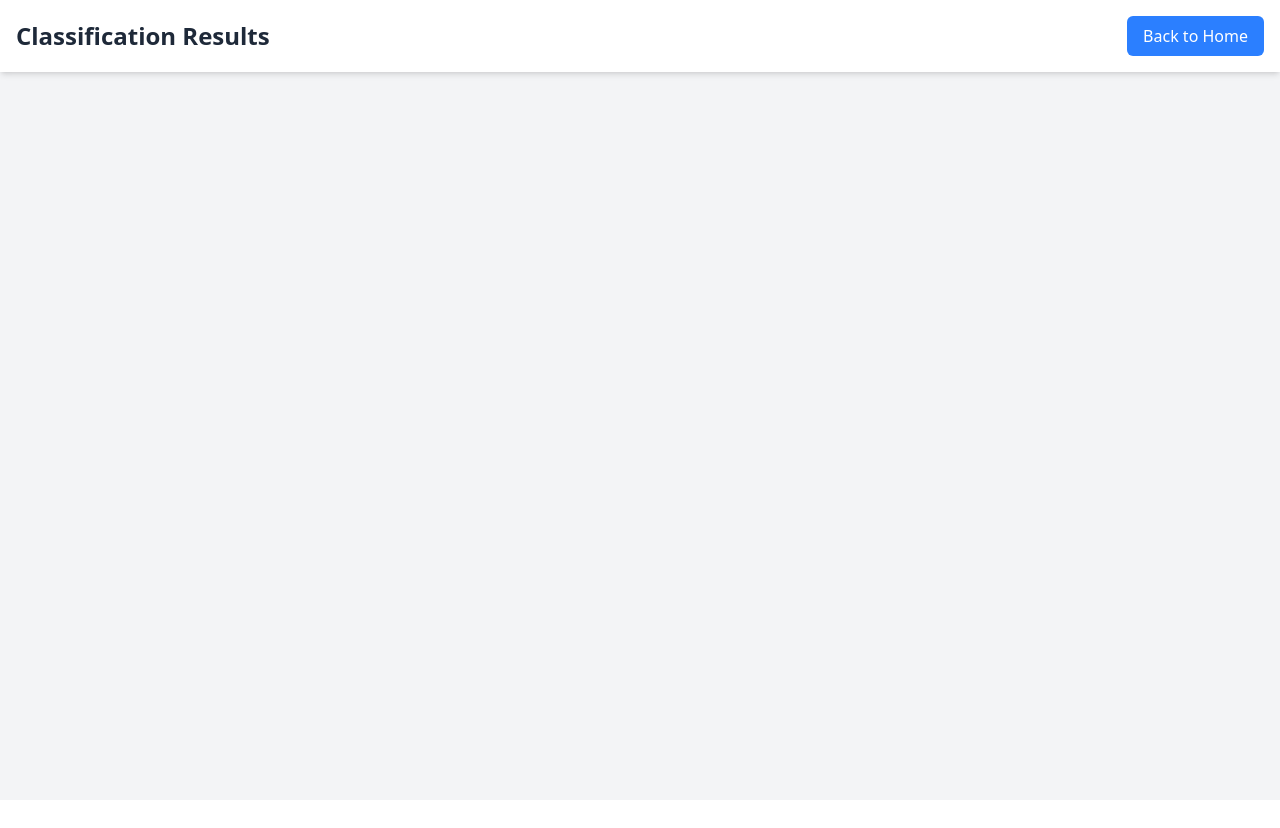
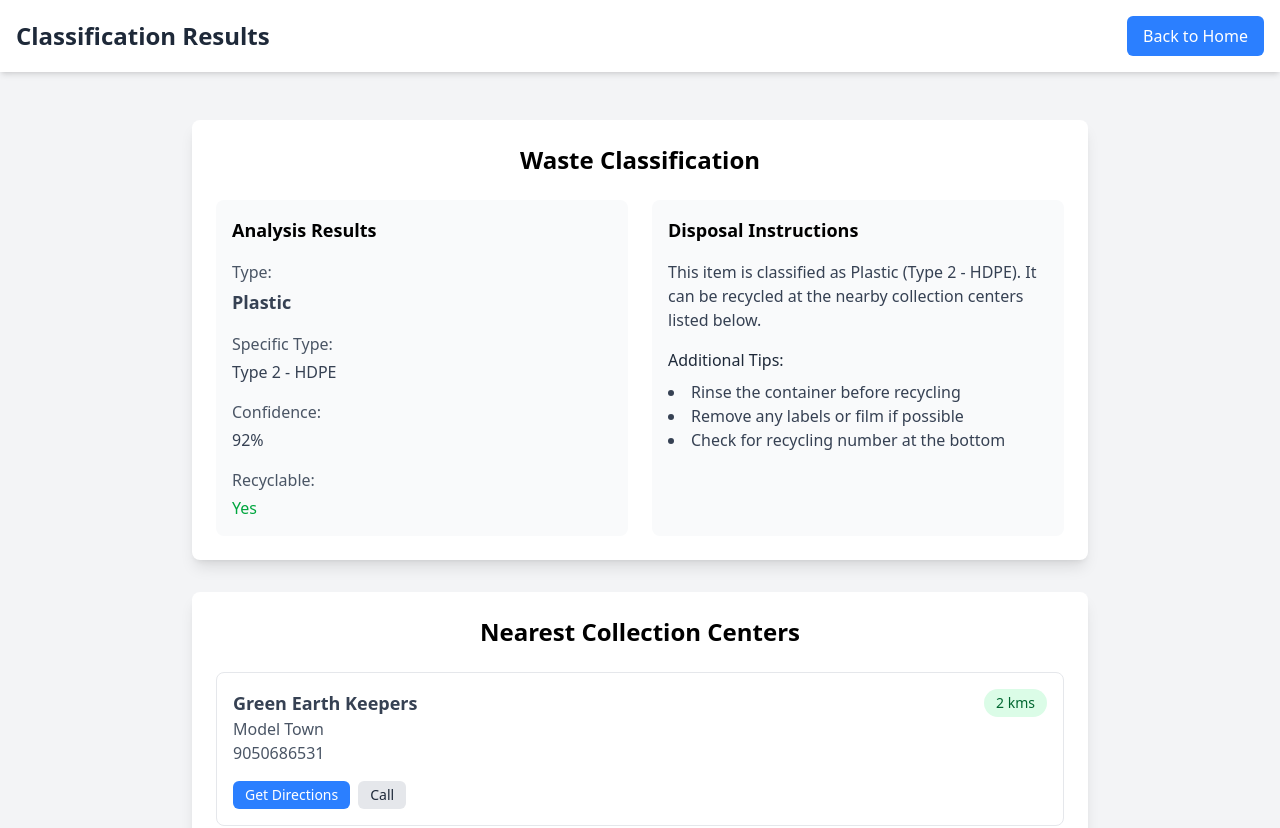
Before and after one commit to ladyvengean/waste-mernstack, a React (Vite) app in the folder react/: page /results in a window 1280 px wide. Shown: the top 828 px of the page. Before the commit the page ends 800 px from the top, so only its background shows below. Built offline with nearby package versions, Linux system fonts and the light colour scheme.

Commit message:
fixed css

```diff
--- a/react/src/pages/ResultPage.jsx
+++ b/react/src/pages/ResultPage.jsx
@@ -1,14 +1,189 @@
 
 
 
-import React from 'react';
+// import React from 'react';
+// import { useNavigate } from 'react-router-dom';
+
+// function ResultPage() {
+//   const navigate = useNavigate();
+//   const result = localStorage.getItem('result');
+
+//   //mock data
+//   const mockData = {
+//     classification: 'Plastic',
+//     confidence: 92,
+//     recyclable: true,
+//     wasteType: 'Type 2 - HDPE',
+//     nearestCollectors: [
+//       { id: 1, name: 'Green Earth Keepers', distance: '2 kms', address: 'Model Town', phone: '9050686531' },
+//       { id: 2, name: 'City Waste', distance: '5 kms', address: 'GTB nagar', phone: '984563721' },
+//       { id: 3, name: 'Eco-waste Collectors', distance: '7 kms', address: 'Patel Chest', phone: '76847463728' },
+//     ]
+//   };
+
+//   const goToHome = () => {
+//     navigate('/main');
+//   };
+
+//   return (
+//     <div className="min-h-screen bg-gray-100">
+//       <header className="bg-white shadow-md p-4">
+//         <div className="container mx-auto flex justify-between items-center">
+//           <h1 className="text-2xl font-bold text-gray-800">Classification Results</h1>
+//           <button
+//             onClick={goToHome}
+//             className="bg-blue-500 hover:bg-blue-600 text-white px-4 py-2 rounded-md transition duration-300"
+//           >
+//             Back to Home
+//           </button>
+//         </div>
+//       </header>
+//       <div>{result}</div>
+//       {/* <main className="container mx-auto p-4 mt-8">
+//         <div className="max-w-4xl mx-auto">
+
+//           <div className="bg-white rounded-lg shadow-lg p-6 mb-8">
+//             <h2 className="text-2xl font-bold text-center mb-6">Waste Classification</h2>
+
+//             <div className="grid grid-cols-1 md:grid-cols-2 gap-6">
+//               <div className="bg-gray-50 p-4 rounded-lg">
+//                 <h3 className="text-lg font-semibold mb-4">Analysis Results</h3>
+//                 <div className="space-y-3">
+//                   <div className="flex justify-between">
+//                     <span className="text-gray-600">Type:</span>
+//                     <span className="font-medium">{mockData.classification}</span>
+//                   </div>
+//                   <div className="flex justify-between">
+//                     <span className="text-gray-600">Specific Type:</span>
+//                     <span className="font-medium">{mockData.wasteType}</span>
+//                   </div>
+//                   <div className="flex justify-between">
+//                     <span className="text-gray-600">Confidence:</span>
+//                     <span className="font-medium">{mockData.confidence}%</span>
+//                   </div>
+//                   <div className="flex justify-between">
+//                     <span className="text-gray-600">Recyclable:</span>
+//                     <span className={`font-medium ${mockData.recyclable ? 'text-green-600' : 'text-red-600'}`}>
+//                       {mockData.recyclable ? 'Yes' : 'No'}
+//                     </span>
+//                   </div>
+//                 </div>
+//               </div>
+
+//               <div className="bg-gray-50 p-4 rounded-lg">
+//                 <h3 className="text-lg font-semibold mb-4">Disposal Instructions</h3>
+//                 <p className="text-gray-700">
+//                   This item is classified as {mockData.classification} ({mockData.wasteType}).
+//                   {mockData.recyclable
+//                     ? ' It can be recycled at the nearby collection centers listed below.'
+//                     : ' This type of waste should be disposed of in general waste bins.'}
+//                 </p>
+//                 <div className="mt-4">
+//                   <h4 className="font-medium text-gray-800">Additional Tips:</h4>
+//                   <ul className="list-disc list-inside text-gray-700 mt-2">
+//                     <li>Ensure the item is clean and dry before recycling</li>
+//                     <li>Remove any non-recyclable parts</li>
+//                     <li>Check local guidelines for specific instructions</li>
+//                   </ul>
+//                 </div>
+//               </div>
+//             </div>
+//           </div>
+
+//           {/* Nearest collectors */}
+//           {/* <div className="bg-white rounded-lg shadow-lg p-6">
+//             <h2 className="text-2xl font-bold text-center mb-6">Nearest Collection Centers</h2>
+
+//             <div className="space-y-4">
+//               {mockData.nearestCollectors.map(collector => (
+//                 <div key={collector.id} className="border border-gray-200 rounded-lg p-4 hover:shadow-md transition duration-300">
+//                   <div className="flex justify-between items-start">
+//                     <div>
+//                       <h3 className="text-lg font-semibold text-blue-600">{collector.name}</h3>
+//                       <p className="text-gray-600">{collector.address}</p>
+//                       <p className="text-gray-600">{collector.phone}</p>
+//                     </div>
+//                     <div className="bg-green-100 text-green-800 px-3 py-1 rounded-full text-sm font-medium">
+//                       {collector.distance}
+//                     </div>
+//                   </div>
+
+//                   <div className="mt-4 flex space-x-2">
+//                     <button className="bg-blue-500 hover:bg-blue-600 text-white px-3 py-1 rounded-md text-sm transition duration-300">
+//                       Get Directions
+//                     </button>
+//                     <button className="bg-gray-200 hover:bg-gray-300 text-gray-800 px-3 py-1 rounded-md text-sm transition duration-300">
+//                       Call
+//                     </button>
+//                   </div>
+//                 </div>
+//               ))}
+//             </div>
+//           </div>
+//         </div>
+//       </main> */}
+//     </div>
+//   );
+// }
+
+// export default ResultPage;
+
+
+
+
+
+
+
+
+import React, { useState, useEffect } from 'react';
 import { useNavigate } from 'react-router-dom';
 
 function ResultPage() {
   const navigate = useNavigate();
-  const result = localStorage.getItem('result');
+  const [resultData, setResultData] = useState(null);
 
-  //mock data
+  useEffect(() => {
+    // Get result from localStorage and parse it
+    const resultString = localStorage.getItem('result');
+    if (resultString) {
+      try {
+        // Try to parse as JSON first
+        const parsedResult = JSON.parse(resultString);
+        setResultData(parsedResult);
+      } catch (error) {
+        console.error('Error parsing result as JSON:', error);
+
+        // If it's not valid JSON, try to extract information from the text
+        const result = resultString.trim();
+
+        // Extract classification (assuming it follows a pattern like "That's **electric_waste**")
+        let classification = "Unknown";
+        const classMatch = result.match(/That's \*\*(.*?)\*\*/);
+        if (classMatch && classMatch[1]) {
+          classification = classMatch[1].replace(/_/g, ' ');
+        }
+
+        // Extract description (everything after the classification)
+        let description = result;
+        if (classMatch) {
+          const descriptionStart = result.indexOf('.', result.indexOf(classMatch[0]));
+          if (descriptionStart !== -1) {
+            description = result.substring(descriptionStart + 1).trim();
+          }
+        }
+
+        // Create a structured object from the text
+        setResultData({
+          classification: classification.charAt(0).toUpperCase() + classification.slice(1),
+          description: description,
+          // Default values for other fields
+          recyclable: classification.includes('plastic') || classification.includes('paper') || classification.includes('glass'),
+        });
+      }
+    }
+  }, []);
+
+  // Fallback to mock data if no result data is available
   const mockData = {
     classification: 'Plastic',
     confidence: 92,
@@ -21,9 +196,20 @@ function ResultPage() {
     ]
   };
 
+  const displayData = resultData || mockData;
+
   const goToHome = () => {
     navigate('/main');
   };
+
+  if (!displayData) {
+    return <div className="min-h-screen bg-gray-100 flex items-center justify-center">Loading...</div>;
+  }
+
+  // Format the classification to be properly capitalized and spaced
+  const formattedClassification = displayData.classification
+    ? displayData.classification.replace(/_/g, ' ').replace(/\b\w/g, (char) => char.toUpperCase())
+    : 'Unknown';
 
   return (
     <div className="min-h-screen bg-gray-100">
@@ -38,8 +224,8 @@ function ResultPage() {
           </button>
         </div>
       </header>
-      <div>{result}</div>
-      {/* <main className="container mx-auto p-4 mt-8">
+
+      <main className="container mx-auto p-4 mt-8">
         <div className="max-w-4xl mx-auto">
 
           <div className="bg-white rounded-lg shadow-lg p-6 mb-8">
@@ -48,23 +234,30 @@ function ResultPage() {
             <div className="grid grid-cols-1 md:grid-cols-2 gap-6">
               <div className="bg-gray-50 p-4 rounded-lg">
                 <h3 className="text-lg font-semibold mb-4">Analysis Results</h3>
-                <div className="space-y-3">
-                  <div className="flex justify-between">
-                    <span className="text-gray-600">Type:</span>
-                    <span className="font-medium">{mockData.classification}</span>
+                <div className="space-y-4">
+                  <div>
+                    <span className="text-gray-600 font-medium block mb-1">Type:</span>
+                    <span className="font-semibold text-lg text-gray-700 block">{formattedClassification}</span>
                   </div>
-                  <div className="flex justify-between">
-                    <span className="text-gray-600">Specific Type:</span>
-                    <span className="font-medium">{mockData.wasteType}</span>
+
+                  {displayData.wasteType && (
+                    <div>
+                      <span className="text-gray-600 font-medium block mb-1">Specific Type:</span>
+                      <span className="font-medium block text-gray-700">{displayData.wasteType}</span>
                     </div>
-                  <div className="flex justify-between">
-                    <span className="text-gray-600">Confidence:</span>
-                    <span className="font-medium">{mockData.confidence}%</span>
+                  )}
+
+                  {displayData.confidence && (
+                    <div>
+                      <span className="text-gray-600 font-medium block mb-1">Confidence:</span>
+                      <span className="font-medium block text-gray-700">{displayData.confidence}%</span>
                     </div>
-                  <div className="flex justify-between">
-                    <span className="text-gray-600">Recyclable:</span>
-                    <span className={`font-medium ${mockData.recyclable ? 'text-green-600' : 'text-red-600'}`}>
-                      {mockData.recyclable ? 'Yes' : 'No'}
+                  )}
+
+                  <div>
+                    <span className="text-gray-600 font-medium block mb-1">Recyclable:</span>
+                    <span className={`font-medium block ${displayData.recyclable ? 'text-green-600' : 'text-red-600'}`}>
+                      {displayData.recyclable !== undefined ? (displayData.recyclable ? 'Yes' : 'No') : 'Unknown'}
                     </span>
                   </div>
                 </div>
@@ -72,18 +265,43 @@ function ResultPage() {
 
               <div className="bg-gray-50 p-4 rounded-lg">
                 <h3 className="text-lg font-semibold mb-4">Disposal Instructions</h3>
-                <p className="text-gray-700">
-                  This item is classified as {mockData.classification} ({mockData.wasteType}).
-                  {mockData.recyclable
+
+                {displayData.description ? (
+                  <p className="text-gray-700 mb-4">{displayData.description}</p>
+                ) : (
+                  <p className="text-gray-700 mb-4">
+                    This item is classified as {formattedClassification}
+                    {displayData.wasteType ? ` (${displayData.wasteType})` : ''}.
+                    {displayData.recyclable
                       ? ' It can be recycled at the nearby collection centers listed below.'
-                    : ' This type of waste should be disposed of in general waste bins.'}
+                      : displayData.recyclable === false
+                        ? ' This type of waste should be disposed of in general waste bins.'
+                        : ' Please check local guidelines for disposal instructions.'}
                   </p>
+                )}
+
                 <div className="mt-4">
                   <h4 className="font-medium text-gray-800">Additional Tips:</h4>
                   <ul className="list-disc list-inside text-gray-700 mt-2">
+                    {formattedClassification.toLowerCase().includes('electric') || formattedClassification.toLowerCase().includes('electronic') ? (
+                      <>
+                        <li>Take to an e-waste collection center</li>
+                        <li>Never dispose of in regular trash</li>
+                        <li>Many electronics stores offer recycling programs</li>
+                      </>
+                    ) : formattedClassification.toLowerCase().includes('plastic') ? (
+                      <>
+                        <li>Rinse the container before recycling</li>
+                        <li>Remove any labels or film if possible</li>
+                        <li>Check for recycling number at the bottom</li>
+                      </>
+                    ) : (
+                      <>
                         <li>Ensure the item is clean and dry before recycling</li>
                         <li>Remove any non-recyclable parts</li>
                         <li>Check local guidelines for specific instructions</li>
+                      </>
+                    )}
                   </ul>
                 </div>
               </div>
@@ -91,15 +309,16 @@ function ResultPage() {
           </div>
 
           {/* Nearest collectors */}
-          {/* <div className="bg-white rounded-lg shadow-lg p-6">
+          {displayData.nearestCollectors && displayData.nearestCollectors.length > 0 && (
+            <div className="bg-white rounded-lg shadow-lg p-6">
               <h2 className="text-2xl font-bold text-center mb-6">Nearest Collection Centers</h2>
 
               <div className="space-y-4">
-              {mockData.nearestCollectors.map(collector => (
+                {displayData.nearestCollectors.map(collector => (
                   <div key={collector.id} className="border border-gray-200 rounded-lg p-4 hover:shadow-md transition duration-300">
                     <div className="flex justify-between items-start">
                       <div>
-                      <h3 className="text-lg font-semibold text-blue-600">{collector.name}</h3>
+                        <h3 className="text-lg font-semibold text-gray-700">{collector.name}</h3>
                         <p className="text-gray-600">{collector.address}</p>
                         <p className="text-gray-600">{collector.phone}</p>
                       </div>
@@ -120,8 +339,9 @@ function ResultPage() {
                 ))}
               </div>
             </div>
+          )}
         </div>
-      </main> */}
+      </main>
     </div>
   );
 }
```
Lines whose indentation alone changed are shown as unchanged.
